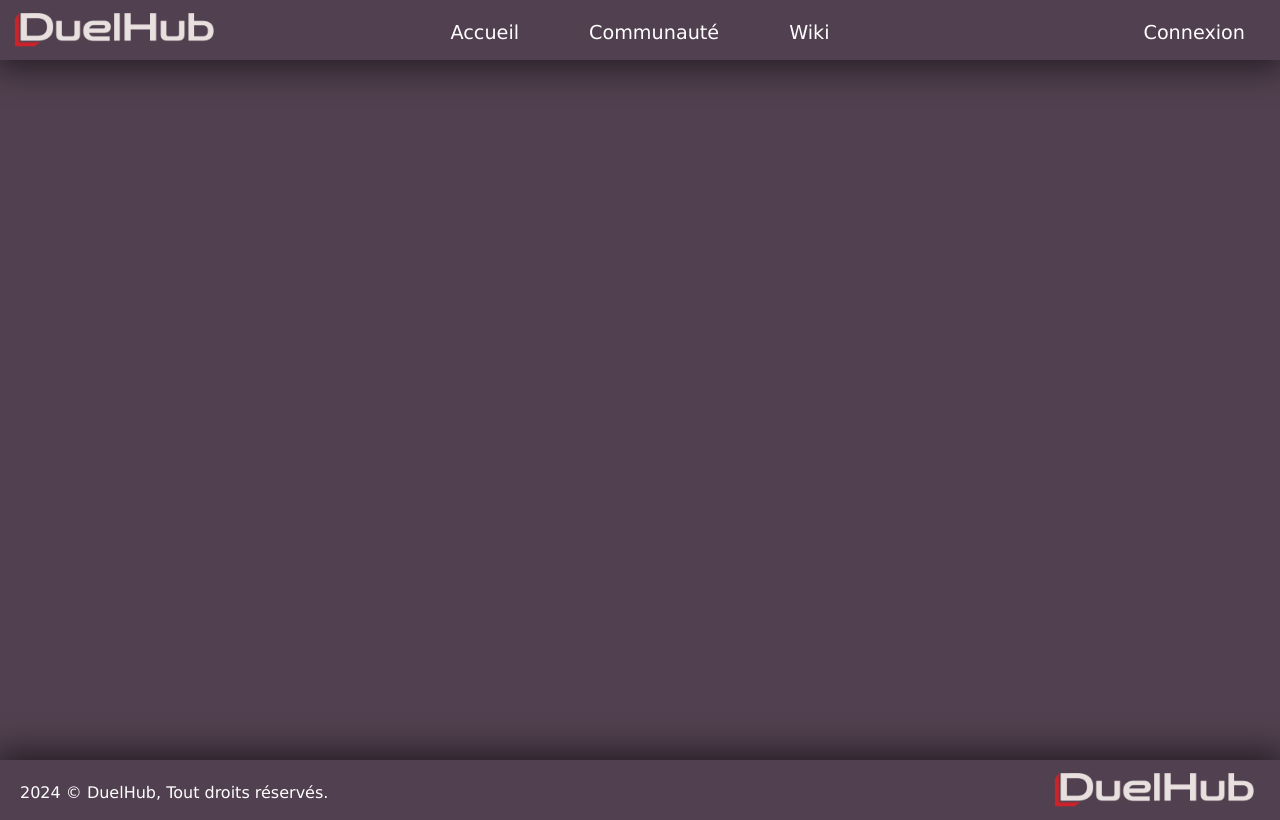
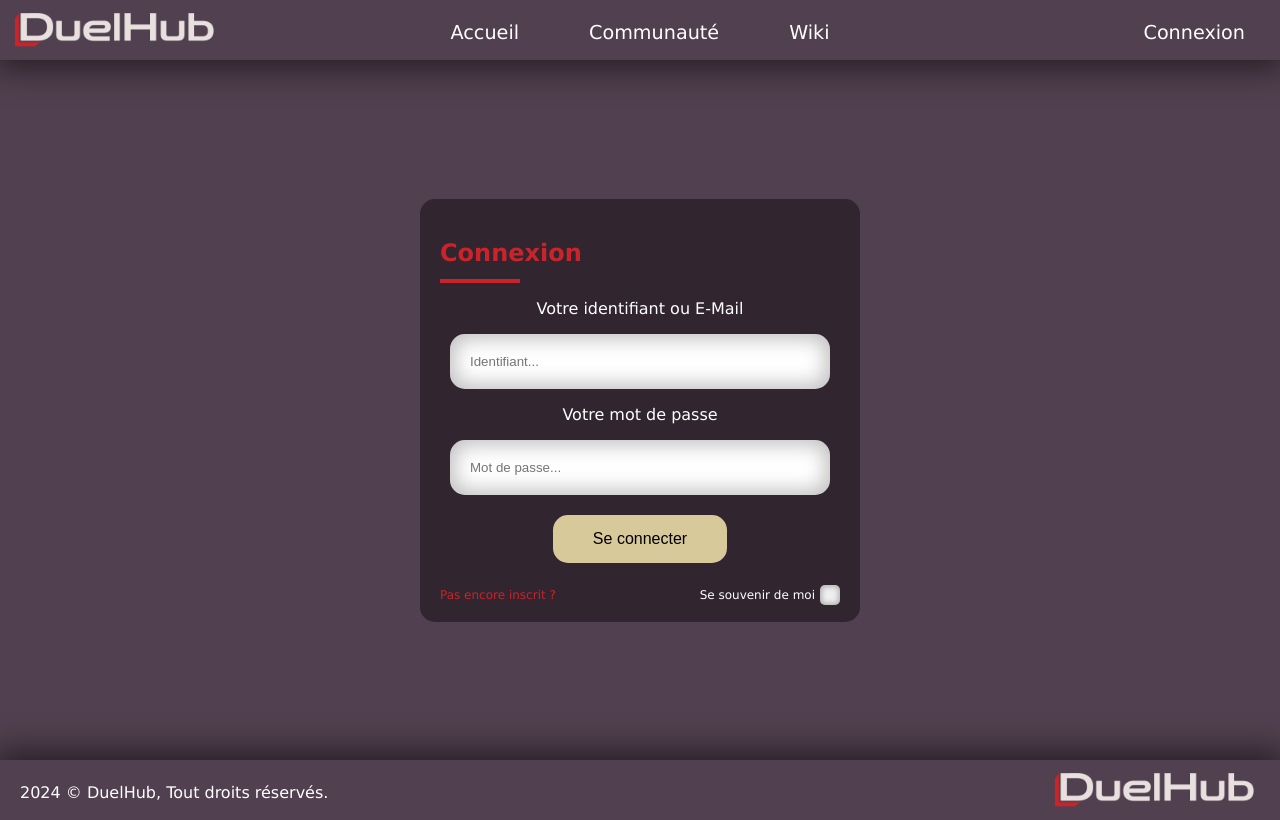
Before and after one commit to mathis150/DuelHub-Web, an Angular app: page /login in a window 1280 px wide. Built offline with nearby package versions, Linux system fonts and the light colour scheme.

Commit message:
Update front

```diff
--- a/src/app/forum/forum.component.html
+++ b/src/app/forum/forum.component.html
@@ -1,4 +1,10 @@
 <!--CONTENT ZONE-->
 <section class="container">
+    <section class="forum-container">
+        <section class="forum-list"></section>
+        <section class="forum-other">
+            <div>eeeee</div>
+        </section>
+    </section>
 </section>
 <!--END OF CONTENT ZONE-->
--- a/src/app/login/login.component.html
+++ b/src/app/login/login.component.html
@@ -1,4 +1,28 @@
 <!--CONTENT ZONE-->
-<section class="container">
+<section class="container page-center">
+    <div class="connect-container">
+        <div class="connect-title">
+            <h3>Connexion</h3>
+            <div class="connect-title--bottom"></div>
+        </div>
+        <p>Votre identifiant ou E-Mail</p>
+        <input type="text" style="width: 340px;" placeholder="Identifiant...">
+        <p>Votre mot de passe</p>
+        <input type="password" style="width: 340px;" placeholder="Mot de passe...">
+        <button class="btn-full btn--primary">Se connecter</button>
+        <div class="connection-options">
+            <div>
+                <a href="/register" class="create-account">Pas encore inscrit ?</a>
+            </div>
+            <div style="text-align: right;">
+                <label class="check--container">
+                    <p>Se souvenir de moi</p>
+                    <input type="checkbox">
+                    <span class="checkmark"></span>
+                  </label>
+            </div>
+        </div>
+
+    </div>
 </section>
 <!--END OF CONTENT ZONE-->
--- a/src/app/register/register.component.html
+++ b/src/app/register/register.component.html
@@ -1,4 +1,23 @@
 <!--CONTENT ZONE-->
-<section class="container">
+<section class="container page-center">
+    <div class="connect-container">
+        <div class="connect-title">
+            <h3>Inscription</h3>
+            <div class="connect-title--bottom"></div>
+        </div>
+        <p>Votre identifiant</p>
+        <input type="text" style="width: 340px;" placeholder="Identifiant...">
+        <p>Votre E-Mail</p>
+        <input type="email" style="width: 340px;" placeholder="E-Mail@...">
+        <p>Votre mot de passe</p>
+        <input type="password" style="width: 340px;" placeholder="Mot de passe...">
+        <p>Confirmer le mot de passe</p>
+        <input type="password" style="width: 340px;" placeholder="Mot de passe...">
+        <button class="btn-full btn--primary">S'inscrire</button>
+        <div style="margin-top: 15px;">
+            <a href="/register" class="create-account">Pas encore inscrit ?</a>
+        </div>
+
+    </div>
 </section>
 <!--END OF CONTENT ZONE-->
--- a/src/styles.css
+++ b/src/styles.css
@@ -46,6 +46,23 @@ h6 {
     font-weight: 700;
     color: #CA242A;
     margin: 20px 0;
+}
+
+a, a:link, a:visited {
+    color: #CA242A;
+    text-decoration: none;
+}
+
+input[type=text], input[type=password], input[type=email], input[type=number], input[type=tel], input[type=date], input[type=time], input[type=datetime-local], input[type=month], input[type=week], input[type=search], input[type=url], input[type=color]{
+    width: 100%;
+
+    padding: 20px;
+
+    border-radius: 15px;
+    border: none;
+
+    -webkit-box-shadow: inset 0px 0px 20px 5px rgba(0,0,0,0.25);
+    box-shadow: inset 0px 0px 20px 5px rgba(0,0,0,0.25);
 }
 
 nav {
@@ -132,6 +149,9 @@ a.active {
     padding: 20px;
     margin: 0px 15px;
 }
+.nav-connect:visited, .nav-connect:link {
+    color: white;
+}
 .nav-burger {
     display: none;
 
@@ -201,9 +221,13 @@ footer {
 }
 
 .btn-full {
-    padding: 10px 30px;
+    padding: 15px 40px;
     border-radius: 15px;
     border: none;
+
+    font-size: 16px;
+
+    margin-top: 20px;
 }
 
 .btn--primary {
@@ -214,6 +238,10 @@ footer {
 .btn--primary:hover {
     background: #ae9d68;
     border-color: #ae9d68;
+}
+
+.btn-full {
+    cursor: pointer;
 }
 
 .btn-full .btn--primary {
@@ -313,6 +341,13 @@ a, a:link {
     align-items: center;
 }
 
+.forum-container {
+    display: grid;
+    grid-template-columns: calc(100% - 240px) 340px;
+
+    overflow-x: hidden;
+}
+
 @media screen and (max-width: 1100px) {
     .img-presentation {
         display: none;
@@ -399,6 +434,9 @@ a, a:link {
     .market-img {
         display: none;
     }
+    .forum-container {
+        display: block;
+    }
 }
 
 ::-webkit-scrollbar {
@@ -418,3 +456,102 @@ a, a:link {
 ::-webkit-scrollbar-thumb:hover {
     background: #96358b;
 }
+.page-center {
+    display: flex;
+    justify-content: center;
+    align-items: center;
+}
+
+.connect-container {
+    width: 400px;
+    margin: 40px 0;
+    padding: 20px;
+
+    display: flex;
+    justify-content: center;
+    align-items: center;
+    flex-direction: column;
+
+    background: #31252F;
+
+    border-radius: 15px;
+}
+.connect-title {
+    width: 100%;
+    text-align: left;
+}
+.connect-title--bottom {
+    width: 80px;
+    height: 4px;
+    background-color: #CA242A;
+
+    margin-top: -8px;
+}
+.connection-options {
+    width: 100%;
+    display: grid;
+    grid-template-columns: 50% 50%;
+    font-size: 12px;
+
+    margin-top: 25px;
+}
+
+.check--container {
+    display: block;
+    position: relative;
+    cursor: pointer;
+    font-size: 12px;
+    margin-right: 25px;
+}
+
+.check--container input[type=checkbox] {
+    position: absolute;
+    opacity: 0;
+    cursor: pointer;
+    height: 0;
+    width: 0;
+}
+
+.checkmark {
+    position: absolute;
+    top: -3px;
+    right: -25px;
+    height: 20px;
+    width: 20px;
+    background-color: #eee;
+
+    border-radius: 5px;
+
+    -webkit-box-shadow: inset 0px 0px 5px 2px rgba(0,0,0,0.25);
+    box-shadow: inset 0px 0px 5px 2px rgba(0,0,0,0.25);
+}
+
+.check--container:hover input[type=checkbox] ~ .checkmark {
+    background-color: #FFF;
+}
+
+
+.checkmark:after {
+    content: "";
+    position: absolute;
+    display: none;
+}
+
+.check--container input[type=checkbox]:checked ~ .checkmark:after {
+    display: block;
+}
+
+.check--container .checkmark:after {
+    left: 8px;
+    top: 4px;
+    width: 3px;
+    height: 7px;
+    border: solid black;
+    border-width: 0 3px 3px 0;
+    -webkit-transform: rotate(45deg);
+    -ms-transform: rotate(45deg);
+    transform: rotate(45deg);
+}
+.check--container > p {
+    margin: 0;
+}
```
